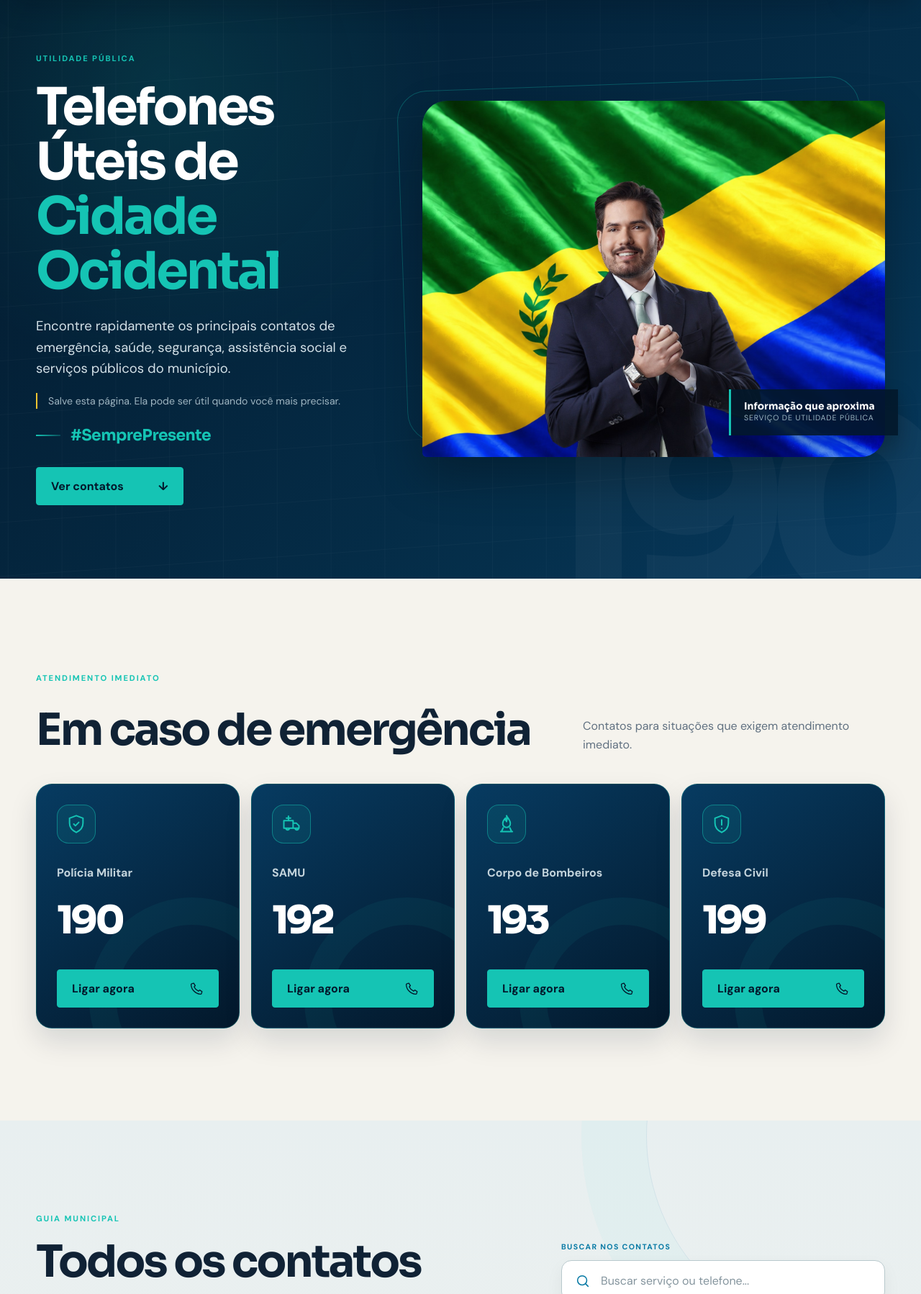
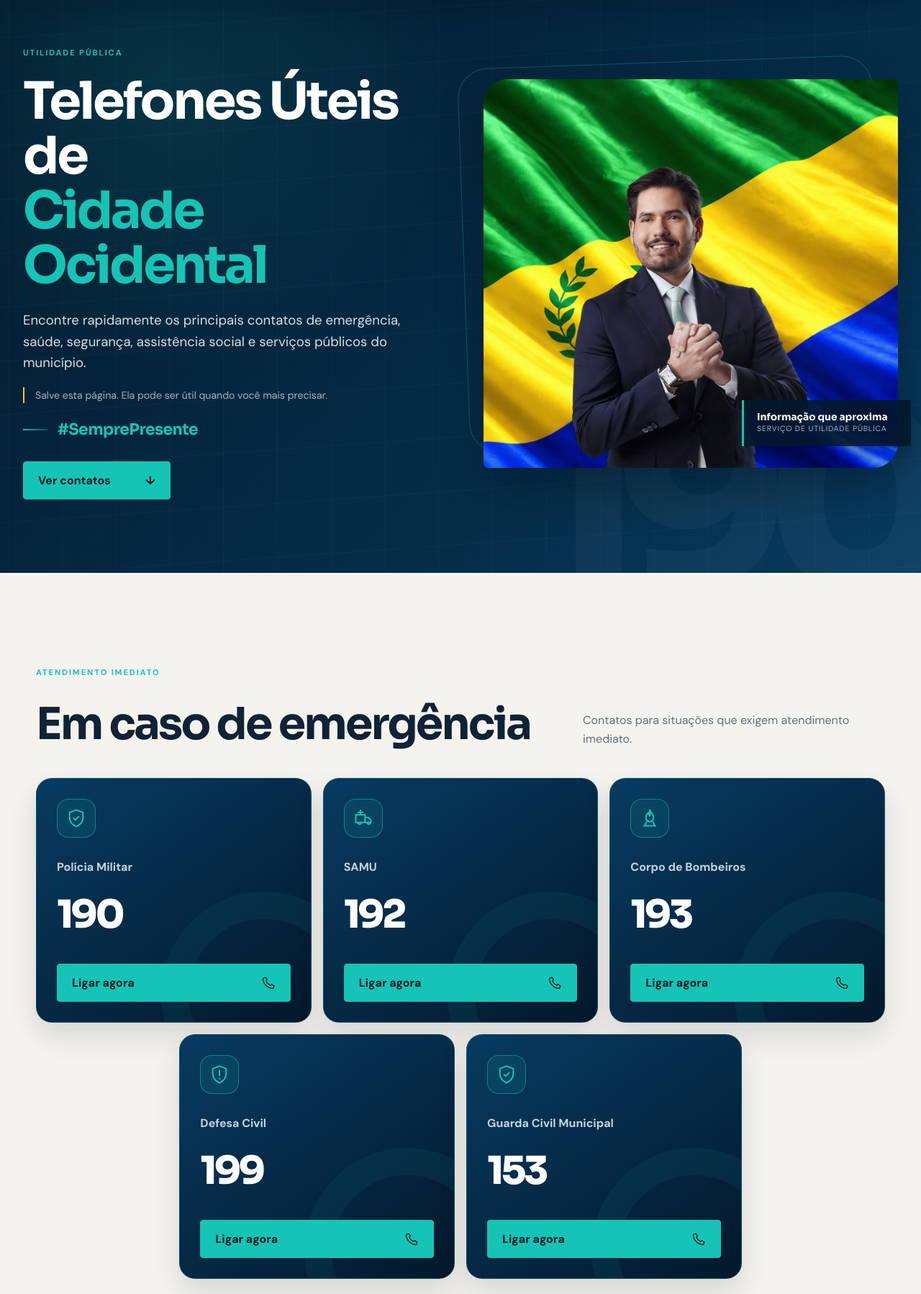
Before and after one commit to DvWill/SanchesPaiva, a website: page telefones-uteis.html in a window 1280 px wide. Shown: the part 97-1895 px from the top of the page at 72% size. Drawn offline with Linux system fonts and the light colour scheme.

Commit message:
Aprimora página de telefones úteis

```diff
--- a/telefones-uteis.css
+++ b/telefones-uteis.css
@@ -3,10 +3,10 @@
 .phone-icon-defs{position:absolute;width:0;height:0;overflow:hidden}
 .phones-page svg{fill:none;stroke:currentColor;stroke-width:1.7;stroke-linecap:round;stroke-linejoin:round}
 
-.phones-hero{position:relative;min-height:780px;padding:140px 0 72px;background:radial-gradient(circle at 18% 24%,rgba(21,196,180,.13),transparent 32%),linear-gradient(135deg,#03182b,#052f4b 72%,#073b61);color:#fff;overflow:hidden}
+.phones-hero{position:relative;min-height:860px;padding:132px 0 72px;background:radial-gradient(circle at 18% 24%,rgba(21,196,180,.13),transparent 32%),linear-gradient(135deg,#03182b,#052f4b 72%,#073b61);color:#fff;overflow:hidden}
 .phones-hero__grid{position:absolute;inset:0;opacity:.055;background-image:linear-gradient(rgba(255,255,255,.5) 1px,transparent 1px),linear-gradient(90deg,rgba(255,255,255,.5) 1px,transparent 1px);background-size:68px 68px;transform:skewY(-4deg) scale(1.1)}
 .phones-hero:after{content:"190";position:absolute;right:-.04em;bottom:-.22em;font:800 clamp(14rem,27vw,27rem)/1 var(--display);letter-spacing:-.1em;color:rgba(255,255,255,.035);pointer-events:none}
-.phones-hero__layout{position:relative;z-index:1;display:grid;grid-template-columns:minmax(0,.82fr) minmax(520px,1.18fr);align-items:center;gap:clamp(46px,7vw,105px)}
+.phones-hero__layout{position:relative;z-index:1;display:grid;width:min(1380px,calc(100% - 64px));grid-template-columns:minmax(0,1fr) minmax(0,1fr);align-items:center;gap:clamp(44px,5vw,76px)}
 .phones-hero__copy{padding-block:30px}
 .phones-hero__copy .eyebrow{margin-bottom:20px}
 .phones-hero h1{max-width:670px;margin-bottom:24px;font-size:clamp(3.35rem,5.6vw,6.25rem)}
@@ -19,7 +19,7 @@
 .phones-hero__copy .btn{min-width:205px}
 .phones-hero__visual{position:relative;min-width:0;margin:0}
 .phones-hero__visual:before{content:"";position:absolute;inset:-24px 28px 30px -28px;border:1px solid rgba(21,196,180,.3);border-radius:42px;transform:rotate(-2deg)}
-.phones-hero__frame{position:relative;aspect-ratio:1.3;overflow:hidden;border-radius:34px 6px 34px 6px;background:#073b61;box-shadow:0 28px 65px rgba(0,0,0,.28)}
+.phones-hero__frame{position:relative;height:clamp(540px,38vw,640px);overflow:hidden;border-radius:34px 6px 34px 6px;background:#073b61;box-shadow:0 28px 65px rgba(0,0,0,.28)}
 .phones-hero__frame picture,.phones-hero__frame img{width:100%;height:100%}
 .phones-hero__frame img{object-fit:cover;object-position:center;filter:saturate(.94);transition:transform .6s ease}
 .phones-hero__visual figcaption{position:absolute;right:-18px;bottom:30px;display:flex;flex-direction:column;min-width:235px;padding:15px 18px;border-left:3px solid var(--aqua);background:rgba(3,24,43,.9);box-shadow:0 12px 28px rgba(0,0,0,.22)}
@@ -31,7 +31,10 @@
 .phones-section-head .eyebrow{grid-column:1/-1;margin-bottom:-20px}
 .phones-section-head h2,.phones-directory__head h2{margin:0;font-size:clamp(2.65rem,4.8vw,4.8rem)}
 .phones-section-head>p:last-child,.phones-directory__head>div>p:last-child{margin:0;color:var(--muted)}
-.phones-emergency__grid{display:grid;grid-template-columns:repeat(4,minmax(0,1fr));gap:16px}
+.phones-emergency__grid{display:grid;grid-template-columns:repeat(6,minmax(0,1fr));gap:16px}
+.phones-emergency-card{grid-column:span 2}
+.phones-emergency-card:nth-child(4){grid-column:2/span 2}
+.phones-emergency-card:nth-child(5){grid-column:4/span 2}
 .phones-emergency-card{position:relative;display:flex;min-width:0;min-height:340px;flex-direction:column;align-items:flex-start;padding:28px;border:1px solid rgba(21,196,180,.26);border-radius:var(--radius);background:linear-gradient(145deg,#073b61,var(--night));color:#fff;box-shadow:0 18px 38px rgba(3,24,43,.13);overflow:hidden;transition:transform .28s ease,border-color .28s ease,box-shadow .28s ease}
 .phones-emergency-card:after{content:"";position:absolute;right:-78px;bottom:-105px;width:210px;height:210px;border:38px solid rgba(21,196,180,.065);border-radius:50%}
 .phones-emergency-card__icon{position:relative;z-index:1;display:grid;width:54px;height:54px;margin-bottom:28px;place-items:center;border:1px solid rgba(21,196,180,.48);border-radius:16px;background:rgba(21,196,180,.1);color:var(--aqua)}
@@ -77,8 +80,8 @@
 .phones-disclaimer{max-width:870px;margin:48px auto 0;padding:22px 24px 0;border-top:1px solid #c5d2d3;color:#687982;font-size:.8rem;text-align:center!important}
 
 @media(hover:hover) and (pointer:fine){.phones-hero__visual:hover img{transform:scale(1.025)}.phones-emergency-card:hover{transform:translateY(-6px);border-color:var(--aqua);box-shadow:0 25px 46px rgba(3,24,43,.2)}.phones-emergency-card:hover .phones-emergency-card__icon{transform:translateY(-2px)}}
-@media(max-width:1050px){.phones-hero{min-height:auto}.phones-hero__layout{grid-template-columns:minmax(0,.9fr) minmax(420px,1.1fr);gap:38px}.phones-emergency__grid{grid-template-columns:repeat(2,minmax(0,1fr))}.phones-emergency-card{min-height:315px}.phones-groups{grid-template-columns:1fr 1fr}.phones-contact{grid-template-columns:34px minmax(0,1fr) auto;gap:11px}.phones-contact__icon{width:32px;height:32px}}
-@media(max-width:850px){.phones-hero{padding-top:120px}.phones-hero__layout{grid-template-columns:1fr}.phones-hero__copy{padding-block:20px 0}.phones-hero__visual{width:100%;max-width:720px;margin:25px auto 0}.phones-directory__head,.phones-section-head{grid-template-columns:1fr;gap:22px}.phones-section-head .eyebrow{grid-column:auto;margin-bottom:-4px}.phones-groups{grid-template-columns:1fr}.phones-search{max-width:620px}}
-@media(max-width:720px){.phones-hero{padding:105px 0 60px}.phones-hero h1{font-size:clamp(3rem,14vw,4.5rem)}.phones-hero__lead{font-size:1rem}.phones-hero__signature{gap:11px;margin-bottom:26px;font-size:1.12rem}.phones-hero__signature span{width:26px}.phones-hero__copy .btn{width:100%}.phones-hero__visual:before{inset:-12px 14px 18px -12px;border-radius:27px}.phones-hero__frame{aspect-ratio:1.18;border-radius:24px 5px 24px 5px}.phones-hero__visual figcaption{right:12px;bottom:16px;min-width:210px}.phones-emergency__grid{grid-template-columns:repeat(2,minmax(0,1fr));gap:12px}.phones-emergency-card{min-height:290px;padding:22px}.phones-emergency-card__icon{width:48px;height:48px;margin-bottom:22px}.phones-emergency-card>p{min-height:48px;font-size:.9rem}.phones-emergency-card__number{font-size:3rem}.phones-emergency-card .btn{min-height:54px;padding-inline:14px;gap:10px}.phones-directory__head{margin-bottom:36px}.phones-search__field{min-height:56px}.phones-group{padding:24px 20px}.phones-contact{grid-template-columns:34px minmax(0,1fr) auto;padding:16px 0}.phones-call{min-width:48px;min-height:48px;padding:10px}.phones-call span{position:absolute;width:1px;height:1px;overflow:hidden;clip:rect(0,0,0,0)}.phones-call svg{width:19px;height:19px}}
-@media(max-width:480px){.phones-emergency__grid{grid-template-columns:1fr}.phones-emergency-card{min-height:0}.phones-emergency-card>p{min-height:0}.phones-group>header{align-items:flex-start}.phones-contact{grid-template-columns:minmax(0,1fr) auto;gap:12px}.phones-contact__icon{display:none}.phones-contact b{font-size:.86rem}.phones-contact>div>a{font-size:.94rem}.phones-call{align-self:center}}
+@media(min-width:1440px){.phones-hero{min-height:900px}.phones-hero__frame{height:650px}.phones-emergency__grid{grid-template-columns:repeat(5,minmax(0,1fr))}.phones-emergency-card,.phones-emergency-card:nth-child(4),.phones-emergency-card:nth-child(5){grid-column:auto;min-height:330px;padding:24px}.phones-emergency-card__number{font-size:clamp(3rem,3.7vw,4rem)}}
+@media(max-width:1023px){.phones-hero{min-height:auto;padding-top:120px}.phones-hero__layout{width:min(1180px,calc(100% - 48px));grid-template-columns:1fr;gap:46px}.phones-hero__copy{padding-block:20px 0}.phones-hero__visual{width:100%;max-width:840px;margin:0 auto}.phones-hero__frame{height:auto;aspect-ratio:1.35}.phones-emergency__grid{grid-template-columns:repeat(4,minmax(0,1fr))}.phones-emergency-card,.phones-emergency-card:nth-child(4){grid-column:span 2}.phones-emergency-card:nth-child(5){grid-column:2/span 2}.phones-emergency-card{min-height:315px}.phones-directory__head,.phones-section-head{grid-template-columns:1fr;gap:22px}.phones-section-head .eyebrow{grid-column:auto;margin-bottom:-4px}.phones-groups{grid-template-columns:1fr}.phones-search{max-width:620px}.phones-contact{grid-template-columns:34px minmax(0,1fr) auto;gap:11px}.phones-contact__icon{width:32px;height:32px}}
+@media(max-width:767px){.phones-hero{padding:105px 0 64px}.phones-hero__layout{width:min(1180px,calc(100% - 30px));gap:44px}.phones-hero__visual{grid-row:1;margin:0 auto}.phones-hero__copy{grid-row:2;padding:0}.phones-hero h1{font-size:clamp(3rem,14vw,4.5rem)}.phones-hero__lead{font-size:1rem}.phones-hero__signature{gap:11px;margin-bottom:26px;font-size:1.12rem}.phones-hero__signature span{width:26px}.phones-hero__copy .btn{width:100%;min-height:56px}.phones-hero__visual:before{inset:-12px 14px 18px -12px;border-radius:27px}.phones-hero__frame{height:clamp(390px,112vw,620px);aspect-ratio:auto;border-radius:24px 5px 24px 5px}.phones-hero__frame img{object-position:center}.phones-hero__visual figcaption{right:12px;bottom:16px;min-width:210px}.phones-emergency__grid{gap:12px}.phones-emergency-card{min-height:290px;padding:22px}.phones-emergency-card__icon{width:48px;height:48px;margin-bottom:22px}.phones-emergency-card>p{min-height:48px;font-size:.9rem}.phones-emergency-card__number{font-size:3rem}.phones-emergency-card .btn{min-height:54px;padding-inline:14px;gap:10px}.phones-directory__head{margin-bottom:36px}.phones-search__field{min-height:56px}.phones-group{padding:24px 20px}.phones-contact{grid-template-columns:34px minmax(0,1fr) auto;padding:16px 0}.phones-call{min-width:48px;min-height:48px;padding:10px}.phones-call span{position:absolute;width:1px;height:1px;overflow:hidden;clip:rect(0,0,0,0)}.phones-call svg{width:19px;height:19px}}
+@media(max-width:480px){.phones-hero__layout{width:min(1180px,calc(100% - 24px));gap:38px}.phones-hero__frame{height:clamp(360px,118vw,540px)}.phones-hero__visual figcaption{right:8px;bottom:12px;min-width:min(210px,calc(100% - 24px));padding:12px 14px}.phones-emergency__grid{grid-template-columns:1fr}.phones-emergency-card,.phones-emergency-card:nth-child(4),.phones-emergency-card:nth-child(5){grid-column:auto;min-height:0}.phones-emergency-card>p{min-height:0}.phones-group>header{align-items:flex-start}.phones-contact{grid-template-columns:minmax(0,1fr) auto;gap:12px}.phones-contact__icon{display:none}.phones-contact b{font-size:.86rem}.phones-contact>div>a{font-size:.94rem}.phones-call{align-self:center}}
 @media(prefers-reduced-motion:reduce){.phones-hero__frame img,.phones-emergency-card,.phones-call{transition:none}}
--- a/telefones-uteis.html
+++ b/telefones-uteis.html
@@ -14,7 +14,7 @@
 <link rel="canonical" href="https://www.sanchespaiva.com/telefones-uteis">
 <link rel="icon" href="assets/favicon.svg" type="image/svg+xml">
 <link rel="stylesheet" href="styles.css?v=telefones-page-20260924">
-<link rel="stylesheet" href="telefones-uteis.css?v=sempre-presente-20260924">
+<link rel="stylesheet" href="telefones-uteis.css?v=sempre-presente-20260924b">
 <script src="script.js?v=bandeiras-premium-20260923" defer></script>
 <script src="telefones-uteis.js?v=20260923" defer></script>
 </head>
@@ -116,6 +116,12 @@
 <p>Defesa Civil</p>
 <a class="phones-emergency-card__number" href="tel:199" aria-label="Ligar para a Defesa Civil no número 199">199</a>
 <a class="btn" href="tel:199" aria-label="Ligar agora para a Defesa Civil no número 199"><span>Ligar agora</span><svg aria-hidden="true"><use href="#icon-phone"></use></svg></a>
+</article>
+<article class="phones-emergency-card reveal">
+<div class="phones-emergency-card__icon" aria-hidden="true"><svg><use href="#icon-shield"></use></svg></div>
+<p>Guarda Civil Municipal</p>
+<a class="phones-emergency-card__number" href="tel:153" aria-label="Ligar para a Guarda Civil Municipal no número 153">153</a>
+<a class="btn" href="tel:153" aria-label="Ligar agora para a Guarda Civil Municipal no número 153"><span>Ligar agora</span><svg aria-hidden="true"><use href="#icon-phone"></use></svg></a>
 </article>
 </div>
 </div>
```
